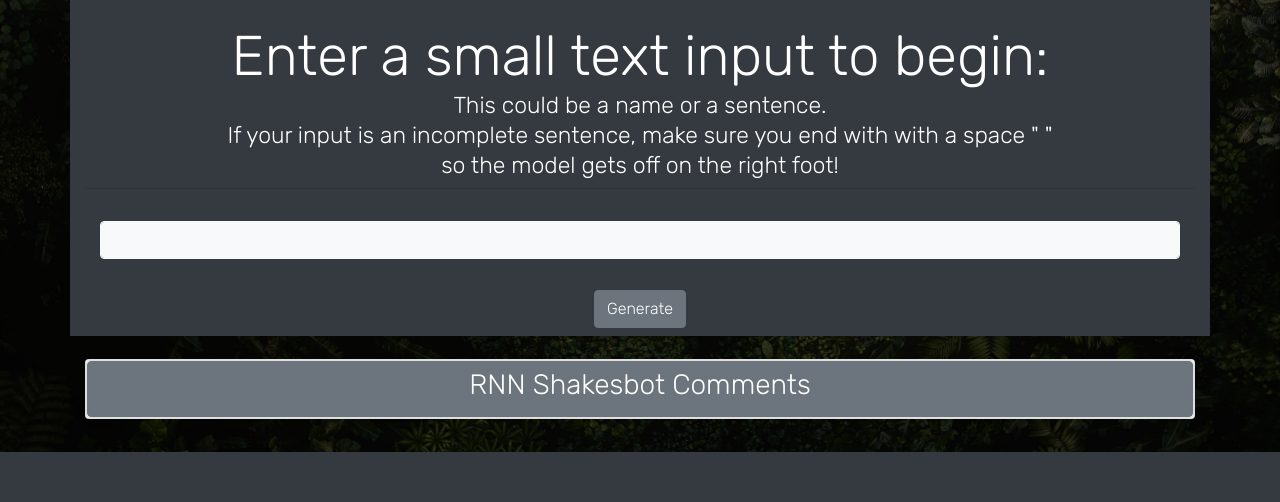
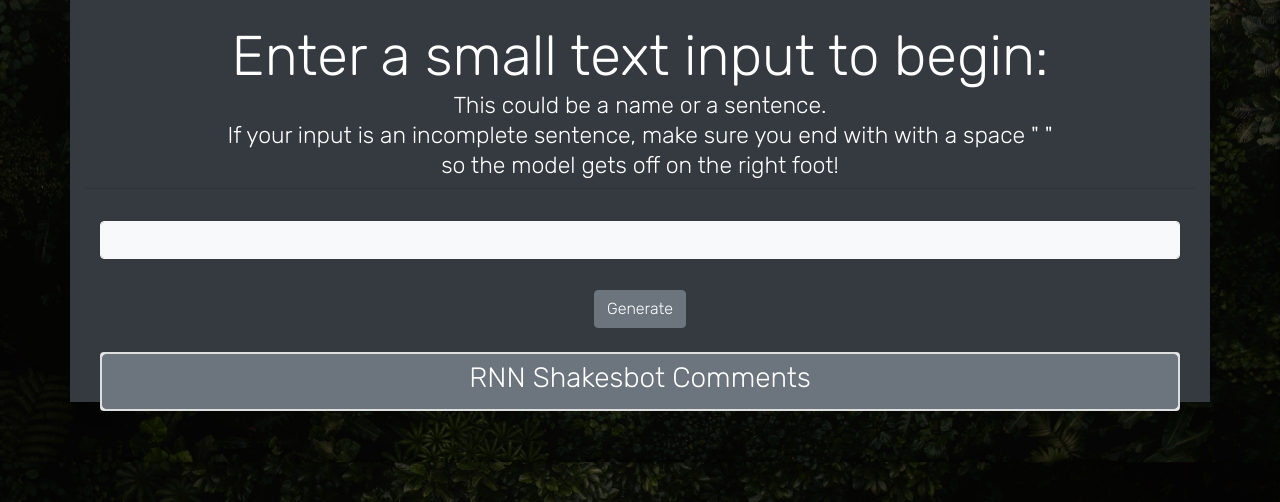
Before and after one commit to BAK2K3/BAKNetwork, a Flask app: page /rnn/shakesbot in a window 1280 px wide. Shown: the part 391-893 px from the top of the page. Before the commit the page ends 843 px from the top, so only its background shows below. Run offline with Flask 2, Linux system fonts and the light colour scheme; a user stored in the database is signed in; data comes from the database, SQL or seed files in the repository; parts of the project's set-up code (start-up, migrations or seed data) failed here and were passed over; some libraries are stand-ins or nearby versions.

Commit message:
Amended other CSS for footer

```diff
--- a/baknetworks/static/styles.css
+++ b/baknetworks/static/styles.css
@@ -38,7 +38,6 @@ body {
 }
 
 #footer {
-  position: absolute;
   bottom: 0;
   height:50px;
   margin-top:2px;
--- a/baknetworks/templates/rnn_shake.html
+++ b/baknetworks/templates/rnn_shake.html
@@ -69,7 +69,7 @@
 
 <!-- Comments -->
 
-<div class="container fixed-bottom" id='footer'>
+<div class="container-fluid fixed-bottom position-relative" id='footer'>
     <div id="accordion">
         <div class="card">
           <div class="card text-center" id="headingOne">
```
